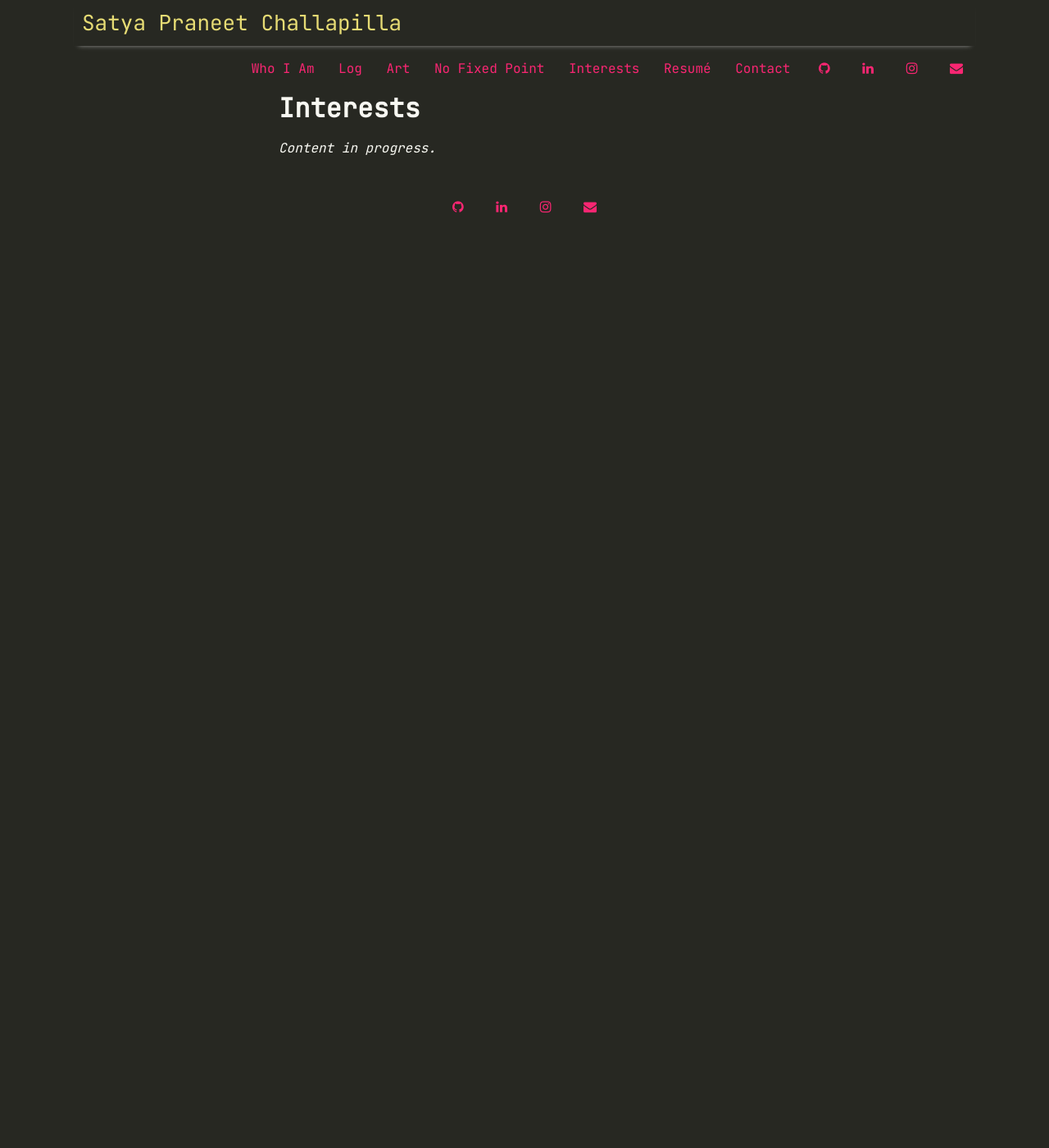
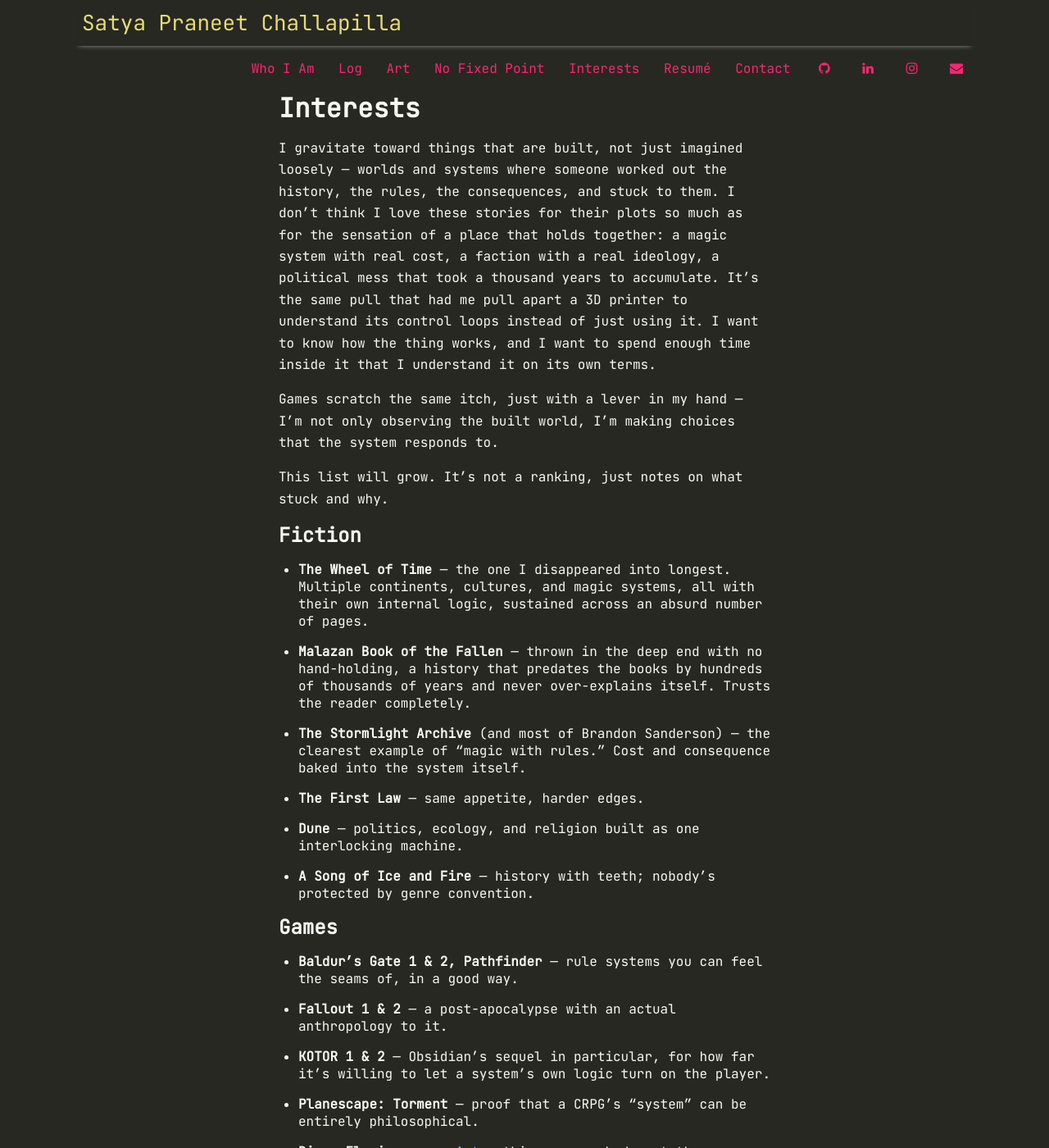
Before and after one commit to satyapraneet63/portfolio, a Jekyll site: the page built from pages/interests.md, in a window 1280 px wide and 1400 px high. Shown: the whole window at 82% size. Built offline with Jekyll 4.4.1, drawn with Linux system fonts in a browser that asks for light colours; nearby versions of some CDN libraries; some of the changed text lies outside the part shown.

Commit message:
added some pages

```diff
--- a/pages/interests.md
+++ b/pages/interests.md
@@ -4,4 +4,33 @@ title: Interests
 permalink: /interests
 ---
 
-*Content in progress.*
+
+I gravitate toward things that are built, not just imagined loosely — worlds and systems where someone worked out the history, the rules, the consequences, and stuck to them. I don't think I love these stories for their plots so much as for the sensation of a place that holds together: a magic system with real cost, a faction with a real ideology, a political mess that took a thousand years to accumulate. It's the same pull that had me pull apart a 3D printer to understand its control loops instead of just using it. I want to know how the thing works, and I want to spend enough time inside it that I understand it on its own terms.
+
+Games scratch the same itch, just with a lever in my hand — I'm not only observing the built world, I'm making choices that the system responds to.
+
+This list will grow. It's not a ranking, just notes on what stuck and why.
+
+## Fiction
+
+- **The Wheel of Time** — the one I disappeared into longest. Multiple continents, cultures, and magic systems, all with their own internal logic, sustained across an absurd number of pages.
+- **Malazan Book of the Fallen** — thrown in the deep end with no hand-holding, a history that predates the books by hundreds of thousands of years and never over-explains itself. Trusts the reader completely.
+- **The Stormlight Archive** (and most of Brandon Sanderson) — the clearest example of "magic with rules." Cost and consequence baked into the system itself.
+- **The First Law** — same appetite, harder edges.
+- **Dune** — politics, ecology, and religion built as one interlocking machine.
+- **A Song of Ice and Fire** — history with teeth; nobody's protected by genre convention.
+
+## Games
+
+- **Baldur's Gate 1 & 2, Pathfinder** — rule systems you can feel the seams of, in a good way.
+- **Fallout 1 & 2** — a post-apocalypse with an actual anthropology to it.
+- **KOTOR 1 & 2** — Obsidian's sequel in particular, for how far it's willing to let a system's own logic turn on the player.
+- **Planescape: Torment** — proof that a CRPG's "system" can be entirely philosophical.
+- **Disco Elysium** — see [Art](/art) — this one reached past the screen and onto my bedroom wall.
+- **Vampire: The Masquerade – Bloodlines** — a whole invented politics of factions and hungers.
+- **Warhammer 40K: Rogue Trader** — bureaucracy, empire, and grimdark excess as a coherent system.
+- **The Soulsborne games** — the exception to "narrative systems": here the system is the combat itself, taught entirely through failure.
+
+## Exceptions
+
+A short, occasional section for the pieces of media outside fiction/games that hit hard enough to earn a mention on their own terms — not because they fit the pattern above, but because they mattered. (To be added.)
```
Also changed, not shown: pages/no-fixed-point.md (+8 -1 lines), pages/who-i-am.md (+10 -6 lines).
